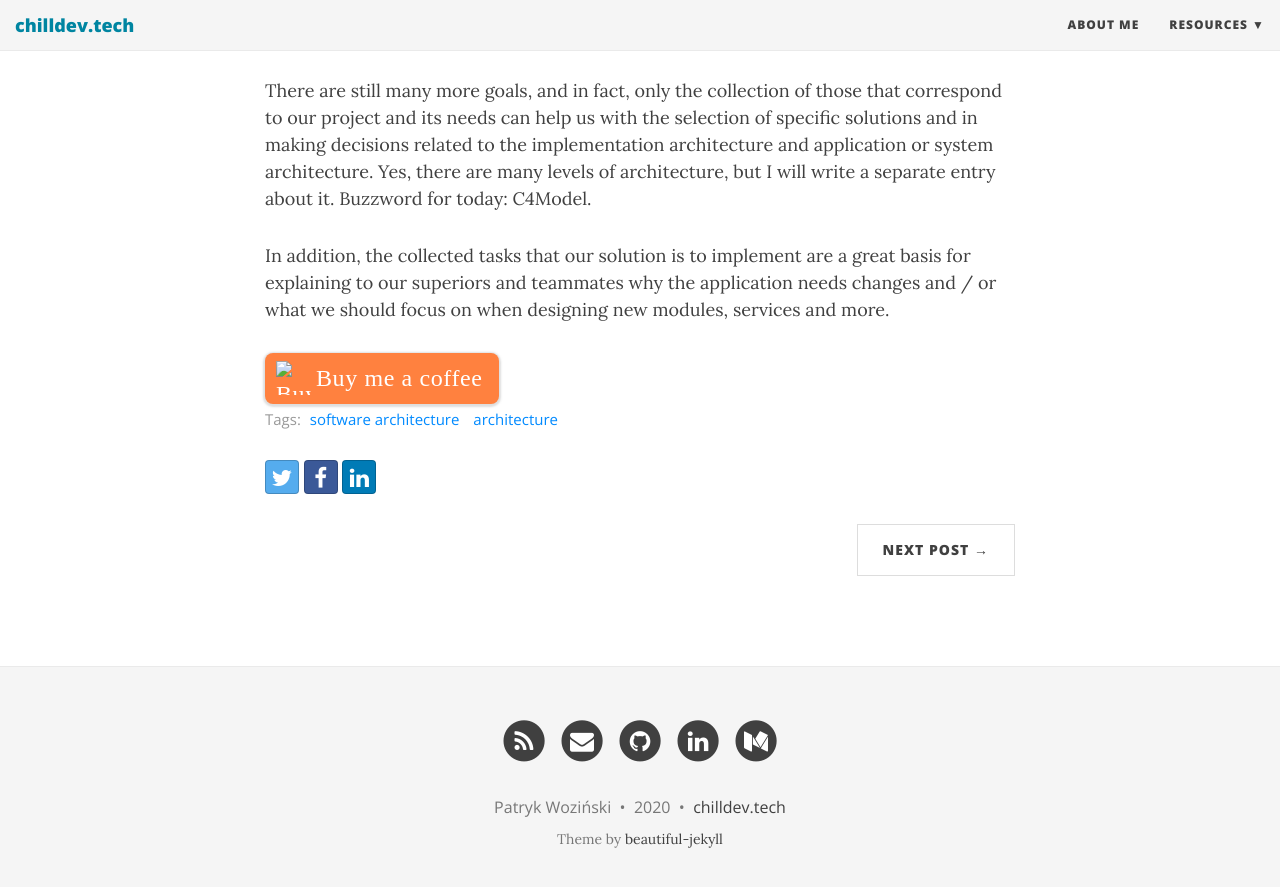
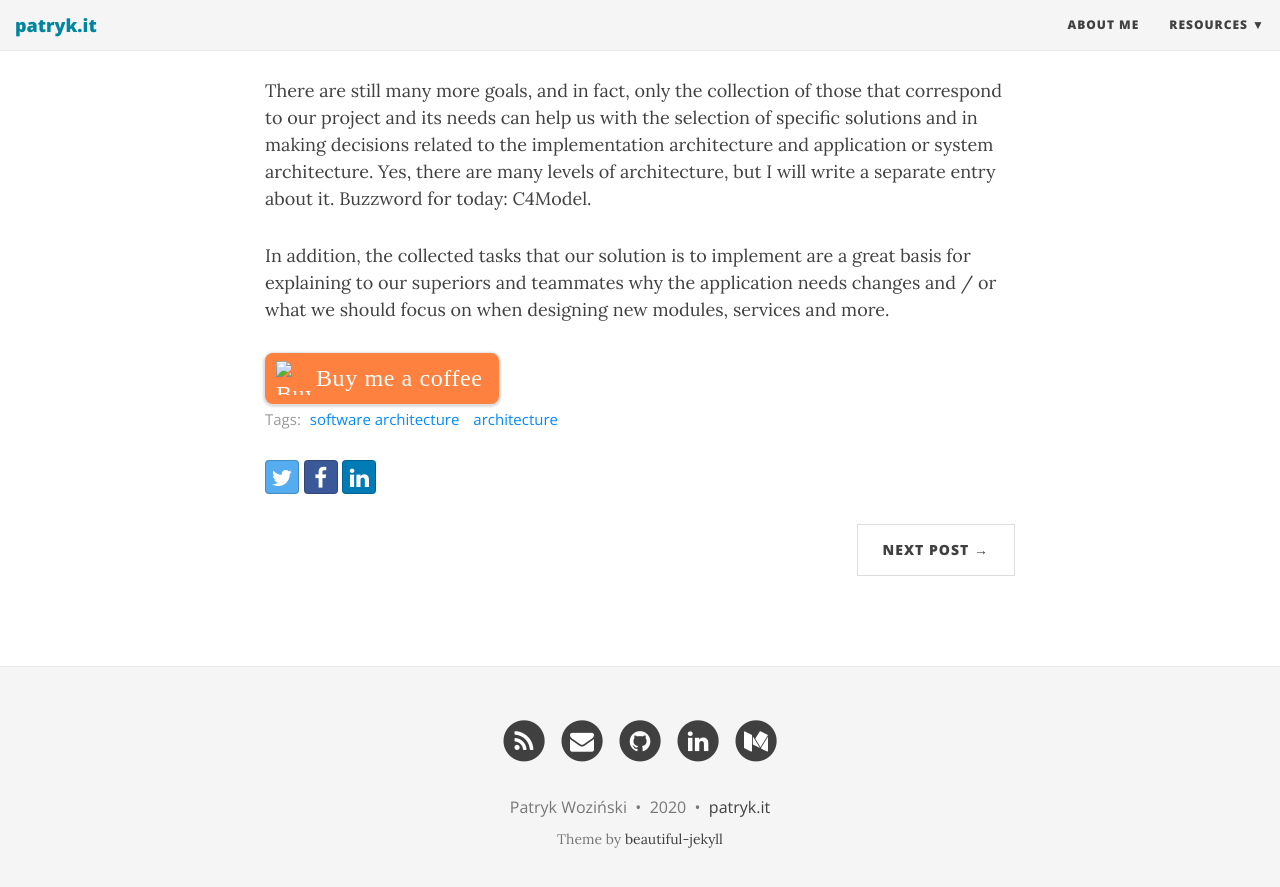
Before and after one commit to patrykwozinski/patrykwozinski.github.io, a Jekyll site: the page built from _posts/2019-04-23-the-goals-of-software-architecture.md, in a window 1280 px wide and 900 px high, scrolled down 2262 px. Shown: the top 887 px of the window. Built offline with Jekyll 4.4.1, drawn with Linux system fonts in a browser that asks for light colours; nearby versions of some CDN libraries; comment, search, counter and statistics services are not loaded.

Commit message:
patryk.it

```diff
--- a/CNAME
+++ b/CNAME
@@ -1 +1 @@
-chilldev.tech
+patryk.it
--- a/_config.yml
+++ b/_config.yml
@@ -4,7 +4,7 @@
 # baseurl is the website's URL without the hostname
 
 # If you are building a simple GitHub user page (https://username.github.io) then use these settings:
-url: "https://chilldev.tech"
+url: "https://patryk.it"
 baseurl: ""
 
 # If you are building a GitHub project page then use these settings:
@@ -14,7 +14,7 @@
 # Of course don't forget to change the username and projectname to YOUR username and project
 
 # Name of website
-title: "chilldev.tech"
+title: "patryk.it"
 
 # Short description of your site
 description: "Technology related blog. It's about the performance, software architecture and many more things."
@@ -85,7 +85,7 @@
 
 # How to display the link to the website in the footer
 # Remove this if you don't want a link in the footer
-url-pretty: "chilldev.tech"  # eg. "deanattali.com/beautiful-jekyll"
+url-pretty: "patryk.it"  # eg. "deanattali.com/beautiful-jekyll"
 
 # --- Web Statistics Section --- #
 
--- a/_layouts/post.html
+++ b/_layouts/post.html
@@ -35,7 +35,7 @@
         {{ content }}
       </article>
 
-      <style>.bmc-button img{height: 34px !important;width: 35px !important;margin-bottom: 1px !important;box-shadow: none !important;border: none !important;vertical-align: middle !important;}.bmc-button{padding: 7px 15px 7px 10px !important;line-height: 35px !important;height:51px !important;text-decoration: none !important;display:inline-flex !important;color:#FFFFFF !important;background-color:#FF813F !important;border-radius: 8px !important;border: 1px solid transparent !important;font-size: 24px !important;letter-spacing: 0.6px !important;box-shadow: 0px 1px 2px rgba(190, 190, 190, 0.5) !important;-webkit-box-shadow: 0px 1px 2px 2px rgba(190, 190, 190, 0.5) !important;margin: 0 auto !important;font-family:'Cookie', cursive !important;-webkit-box-sizing: border-box !important;box-sizing: border-box !important;}.bmc-button:hover, .bmc-button:active, .bmc-button:focus {-webkit-box-shadow: 0px 1px 2px 2px rgba(190, 190, 190, 0.5) !important;text-decoration: none !important;box-shadow: 0px 1px 2px 2px rgba(190, 190, 190, 0.5) !important;opacity: 0.85 !important;color:#FFFFFF !important;}</style><link href="https://fonts.googleapis.com/css?family=Cookie" rel="stylesheet"><a class="bmc-button" target="_blank" href="https://www.buymeacoffee.com/chilldev"><img src="https://cdn.buymeacoffee.com/buttons/bmc-new-btn-logo.svg" alt="Buy me a coffee"><span style="margin-left:5px;font-size:24px !important;">Buy me a coffee</span></a>
+      <style>.bmc-button img{height: 34px !important;width: 35px !important;margin-bottom: 1px !important;box-shadow: none !important;border: none !important;vertical-align: middle !important;}.bmc-button{padding: 7px 15px 7px 10px !important;line-height: 35px !important;height:51px !important;text-decoration: none !important;display:inline-flex !important;color:#FFFFFF !important;background-color:#FF813F !important;border-radius: 8px !important;border: 1px solid transparent !important;font-size: 24px !important;letter-spacing: 0.6px !important;box-shadow: 0px 1px 2px rgba(190, 190, 190, 0.5) !important;-webkit-box-shadow: 0px 1px 2px 2px rgba(190, 190, 190, 0.5) !important;margin: 0 auto !important;font-family:'Cookie', cursive !important;-webkit-box-sizing: border-box !important;box-sizing: border-box !important;}.bmc-button:hover, .bmc-button:active, .bmc-button:focus {-webkit-box-shadow: 0px 1px 2px 2px rgba(190, 190, 190, 0.5) !important;text-decoration: none !important;box-shadow: 0px 1px 2px 2px rgba(190, 190, 190, 0.5) !important;opacity: 0.85 !important;color:#FFFFFF !important;}</style><link href="https://fonts.googleapis.com/css?family=Cookie" rel="stylesheet"><a class="bmc-button" target="_blank" href="https://www.buymeacoffee.com/patrykit"><img src="https://cdn.buymeacoffee.com/buttons/bmc-new-btn-logo.svg" alt="Buy me a coffee"><span style="margin-left:5px;font-size:24px !important;">Buy me a coffee</span></a>
 
       {% if page.tags.size > 0 %}
         <div class="blog-tags">
```
